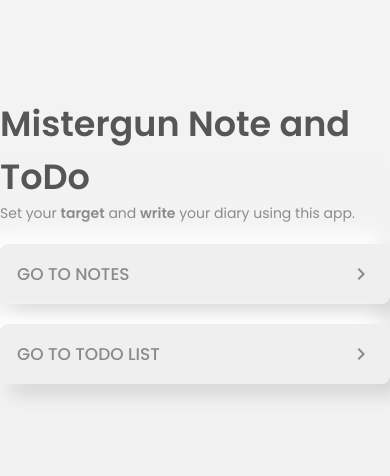
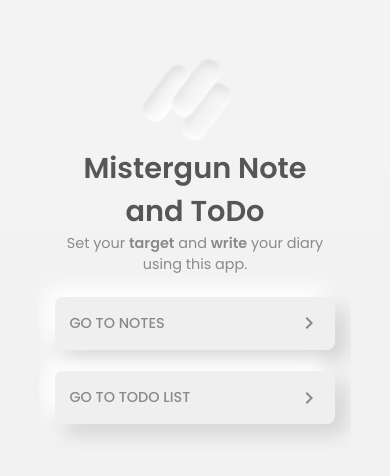
Before and after one commit to faustabmnyh/notes-n-todos, a React (Create React App) app: page / in a window 390 px wide. Shown: the part 172-648 px from the top of the page. Built offline with nearby package versions, Linux system fonts and the light colour scheme.

Commit message:
add responsive in home page

```diff
--- a/src/index.css
+++ b/src/index.css
@@ -20,3 +20,7 @@ code {
   font-family: source-code-pro, Menlo, Monaco, Consolas, "Courier New",
     monospace;
 }
+
+a {
+  text-decoration: none;
+}
--- a/src/pages/Home/Home.css
+++ b/src/pages/Home/Home.css
@@ -4,34 +4,37 @@
   justify-content: center;
   align-items: center;
   height: 100vh;
-  width: 100%;
+  width: 80%;
+  margin: 0 auto;
+  padding: 1rem;
   position: relative;
   overflow: hidden;
+  box-sizing: border-box;
 }
 
-.home__decoration {
-  position: absolute;
-  max-width: 500px;
+.home__container {
+  max-width: 40em;
   width: 100%;
-  right: 0;
-  top: -200px;
 }
 
-.home__decoration2 {
-  position: absolute;
-  max-width: 500px;
+.home__header {
+  display: flex;
+  align-items: center;
+}
+
+.home__logo {
+  margin-right: 1rem;
+  max-width: 100px;
   width: 100%;
-  left: 0;
-  bottom: -200px;
 }
 
 .home__title {
-  font-size: 35px;
+  font-size: clamp(1.8rem, 2.5vw, 4rem);
 }
 
 .home__subTitle {
   color: #8a8a8a;
-  font-size: 14px;
+  font-size: clamp(0.9rem, 0.75vw, 2rem);
 }
 .home__subTitle span {
   font-weight: bolder;
@@ -58,8 +61,9 @@
   width: 100%;
   padding: 1em;
   border-radius: 8px;
-  margin: 20px 0;
-  font-size: 17px;
+  margin: 1.5em 0;
+  /* font-size: px; */
+  font-size: clamp(.9rem, 1vw, 3rem);
   font-family: "poppins", Arial, Helvetica, sans-serif;
   text-transform: uppercase;
   border: none;
@@ -73,3 +77,34 @@
 .home__btn:hover {
   box-shadow: inset -7px -7px 20px #fff, inset 7px 7px 20px #0002;
 }
+
+@media (max-width: 425px) {
+  .home__header {
+    display: flex;
+    flex-direction: column;
+    /* align-items: center; */
+  }
+  .home__title {
+    text-align: center;
+  }
+
+  .home__subTitle {
+    text-align: center;
+  }
+}
+
+@media (min-width: 1580px) {
+  .home__container {
+    max-width: 60em;
+    width: 100%;
+  }
+
+  .home__btn {
+    border-radius: 15px;
+  }
+
+
+.home__logo {
+  max-width: 120px;
+}
+}
--- a/src/pages/Home/index.js
+++ b/src/pages/Home/index.js
@@ -5,17 +5,17 @@ import ChevronRightIcon from "@material-ui/icons/ChevronRight";
 const Home = () => {
   return (
     <div className="home">
-      {/* <img src="/images/feature.png" alt="notes" className="home__decoration" /> */}
-      {/* <img src="/images/feature2.png" alt="notes" className="home__decoration2" /> */}
       <div className="home__container">
+        <div className="home__header">
+          <img src="/images/logo.png" alt="notes" className="home__logo" />
           <div>
             <h1 className="home__title">Mistergun Note and ToDo</h1>
             <p className="home__subTitle">
-            Set your <span>target</span> and <span>write</span> your diary using
-            this app.{" "}
+              Set your <span>target</span> and <span>write</span> your diary
+              using this app.{" "}
             </p>
           </div>
-        <div className="home__go">
+        </div>
         <ul className="home__links">
           <li className="home__item">
             <Link to="/notes" className="home__link">
@@ -34,7 +34,6 @@ const Home = () => {
         </ul>
       </div>
     </div>
-    </div>
   );
 };
 
--- a/src/pages/Notes/index.js
+++ b/src/pages/Notes/index.js
@@ -72,7 +72,10 @@ const Notes = () => {
     <div className="notes">
       <div className="notes__header">
         <div className="notes__headerLeft">
-          <img src="/images/logo.png" alt="" className="notes__logo" />
+          <Link to="/">
+            <img src="/images/logo.png" alt="" className="notes__logo" />
+          </Link>
+
           <div>
             <h1 className="notes__title">Wellcome to MG Notes</h1>
             <p className="notes__subTitle">
--- a/src/pages/ToDo/ToDo.css
+++ b/src/pages/ToDo/ToDo.css
@@ -10,9 +10,31 @@
 .todo__header {
   width: 100%;
   display: flex;
-  padding: .5em;
-  justify-content: flex-end;
+  padding: 0.5em;
+  justify-content: space-between;
+  align-items: center;
   box-sizing: border-box;
+}
+
+.todo__left {
+  display: flex;
+  align-items: center;
+}
+
+.todo__title {
+  color: #565656;
+}
+
+.todo__logo {
+  margin-right: 1rem;
+}
+
+.todo__subTitle {
+  color: #8a8a8a;
+}
+
+.todo__subTitle span {
+  font-weight: bolder;
 }
 
 .todo__gotoNotes {
@@ -149,7 +171,7 @@ select {
 .todo__content {
   overflow: scroll;
   padding: 2em;
-  height: calc(100vh - 13rem);
+  height: calc(100vh - 15rem);
   box-sizing: border-box;
 }
 
--- a/src/pages/ToDo/index.js
+++ b/src/pages/ToDo/index.js
@@ -45,6 +45,18 @@ const ToDo = () => {
   return (
     <div className="todo">
       <div className="todo__header">
+        <div className="todo__left">
+          <Link to="/">
+            <img src="/images/logo.png" alt="" className="todo__logo" />
+          </Link>
+          <div>
+            <h1 className="todo__title">Wellcome to MG To Do</h1>
+            <p className="todo__subTitle">
+              Set your <span>goals</span> every day.
+            </p>
+          </div>
+        </div>
+
         <Link to="/notes">
           <button className="todo__gotoNotes">Go To Notes</button>
         </Link>
```
Also changed, not shown: 1 other file (tests, documents, lock files or other folders). Lines whose indentation alone changed are shown as unchanged.
